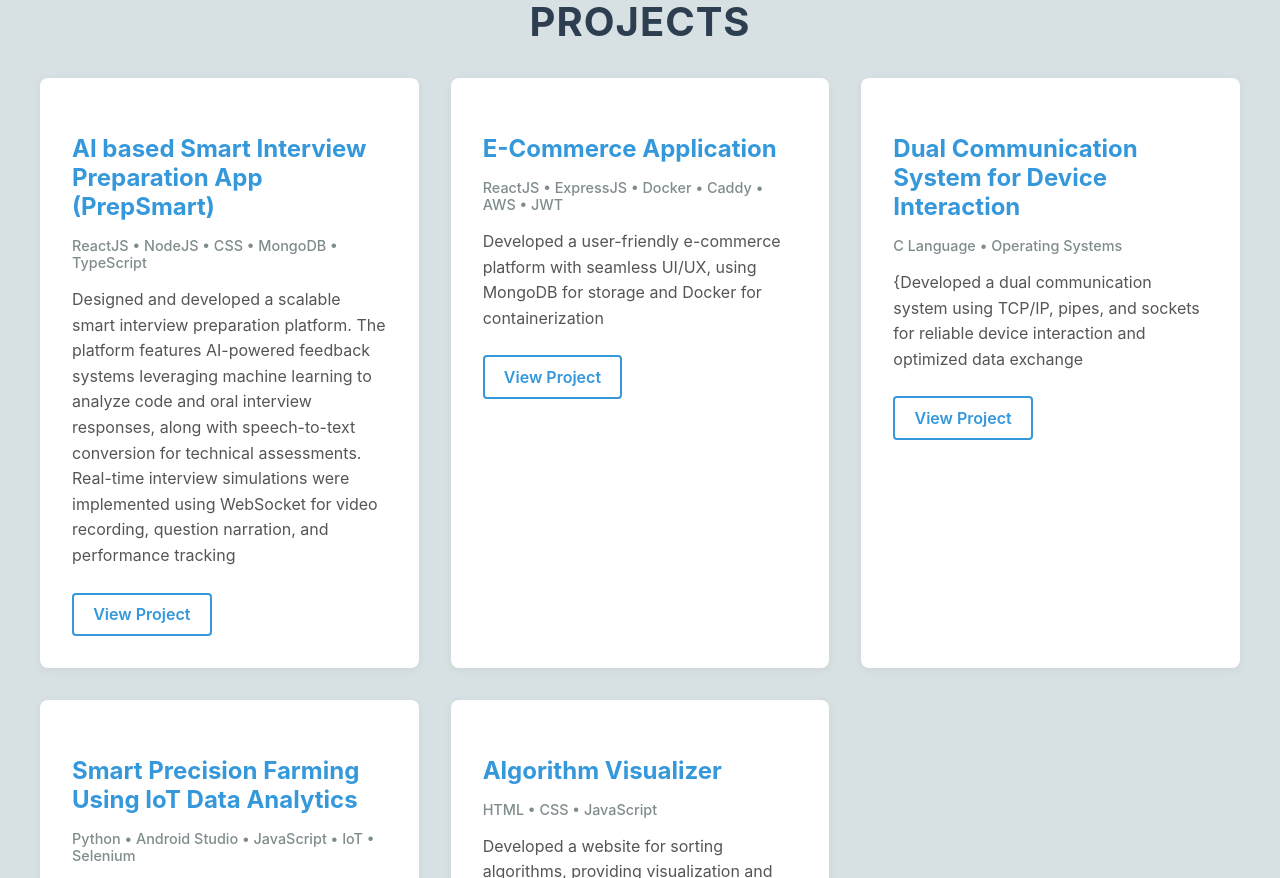
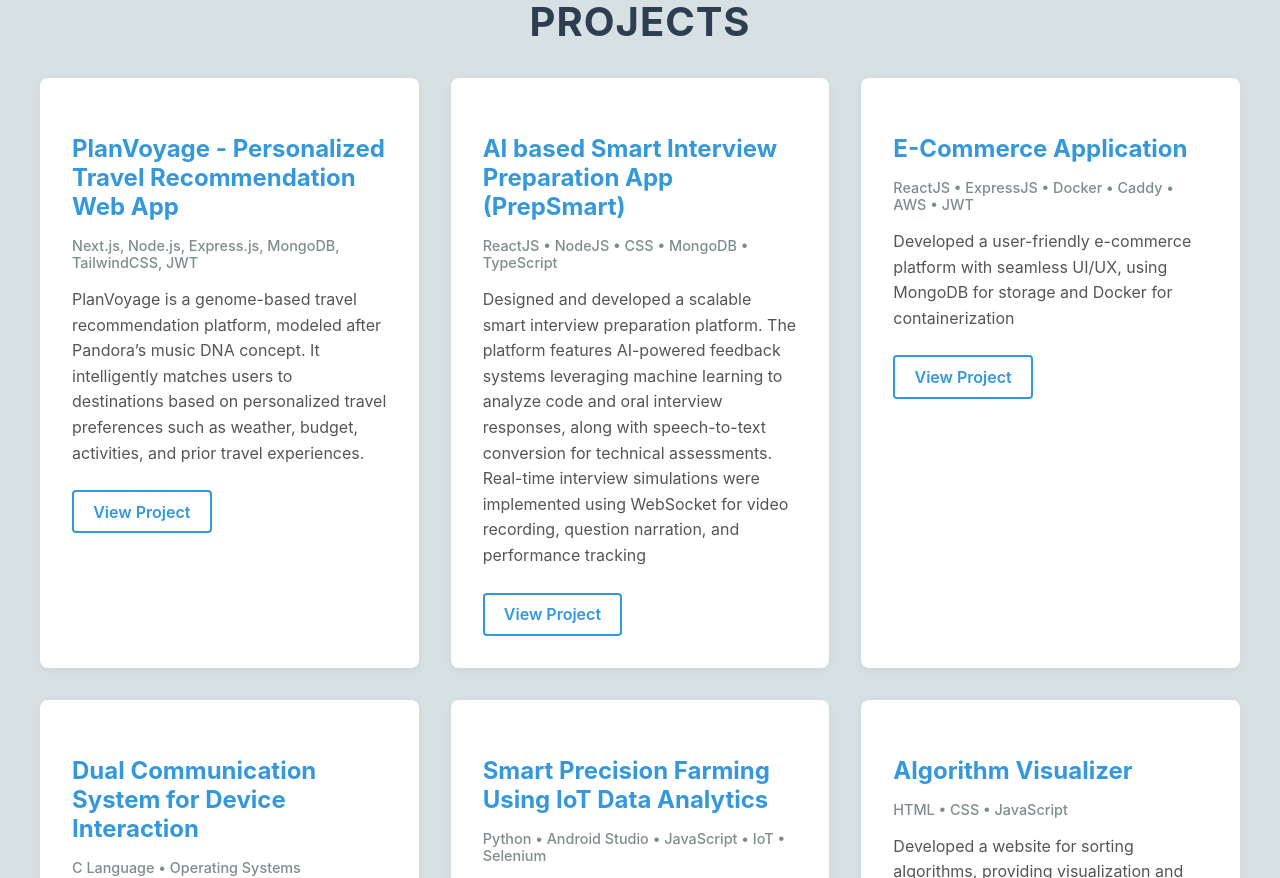
Before and after one commit to gaddamvivek/Vivek_Portfolio, a React (Create React App) app: page / in a window 1280 px wide. Shown: the part 5020-5898 px from the top of the page. Built offline with nearby package versions, Linux system fonts and the light colour scheme.

Commit message:
Update Projects.jsx

```diff
--- a/src/components/Projects.jsx
+++ b/src/components/Projects.jsx
@@ -3,6 +3,11 @@ import '../styles/Projects.css';
 
 const Projects = () => {
   const projects = [
+    {
+      title: 'PlanVoyage - Personalized Travel Recommendation Web App',
+      technologies: ['Next.js, Node.js, Express.js, MongoDB, TailwindCSS, JWT'],
+      description: 'PlanVoyage is a genome-based travel recommendation platform, modeled after Pandora’s music DNA concept. It intelligently matches users to destinations based on personalized travel preferences such as weather, budget, activities, and prior travel experiences.',
+    link: 'https://github.com/gaddamvivek/PlanVoyage-app'},
     {
       title: 'AI based Smart Interview Preparation App (PrepSmart)',
       technologies: ['ReactJS', 'NodeJS', 'CSS', 'MongoDB', 'TypeScript'],
```
